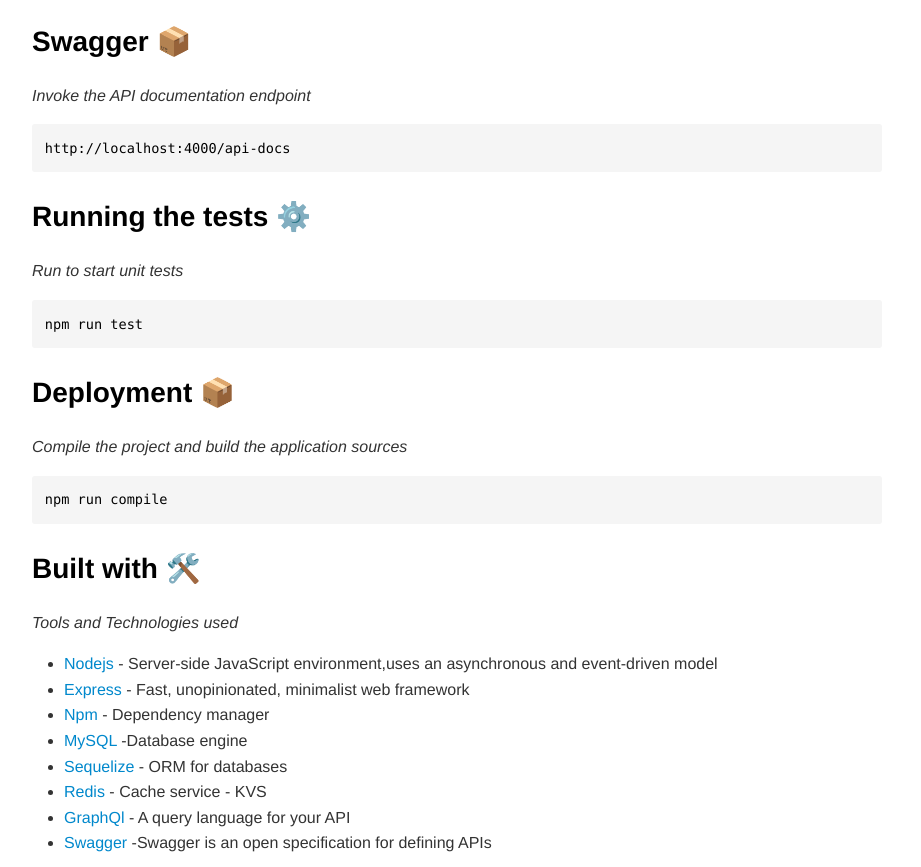
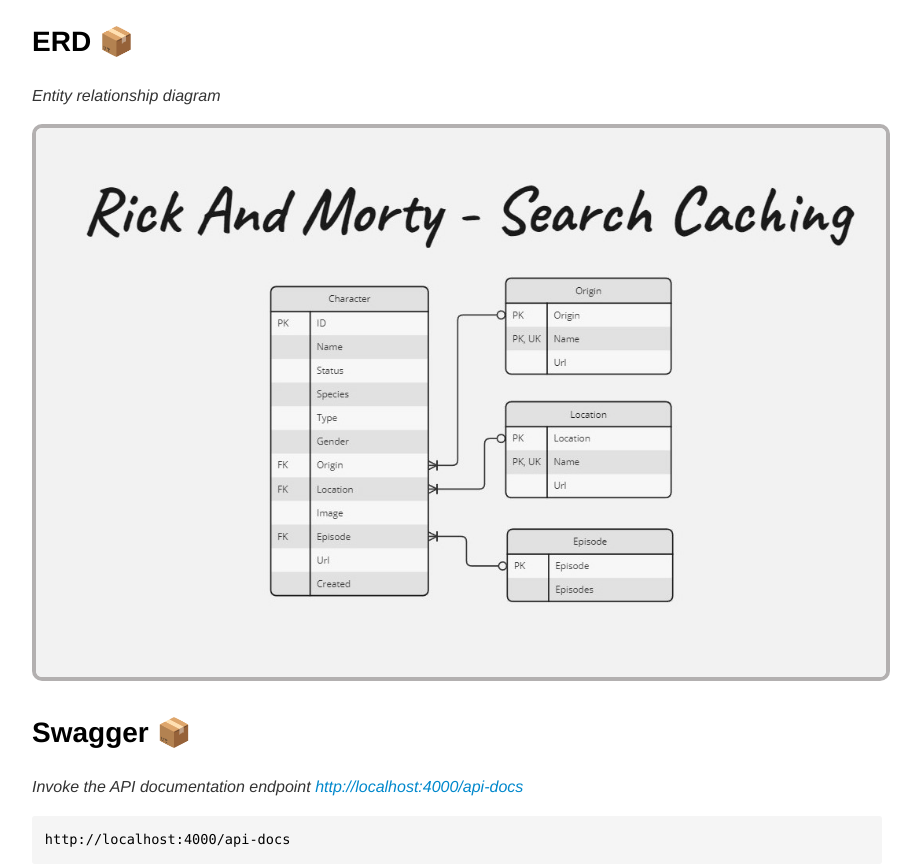
Before and after one commit to desobsesor/api-node-characters, a website: page views/index.html in a window 1280 px wide. Shown: the part 1628-2495 px from the top of the page, without its empty margins (183-1104 px from the left). Drawn offline with Linux system fonts and the light colour scheme.

Commit message:
fix: adjustment in main api page, add img erd to html view

```diff
--- a/views/css/index.css
+++ b/views/css/index.css
@@ -1,3 +1,8 @@
+img.erd {
+  border: 4px solid rgb(179, 176, 176);
+  border-radius: 10px;
+}
+
 code[class*="language-"],
 pre[class*="language-"] {
   color: #333;
--- a/views/index.html
+++ b/views/index.html
@@ -6,13 +6,6 @@
     <meta name="viewport" content="width=device-width, initial-scale=1.0" />
 
     <link rel="stylesheet" href="css/index.css" />
-
-    <!-- The content below will be included at the end of the <head> element. -->
-    <script type="text/javascript">
-      document.addEventListener("DOMContentLoaded", function () {
-        // your code here
-      });
-    </script>
   </head>
 
   <body for="html-export">
@@ -101,8 +94,23 @@
         class="language-text"
       ><code>http://localhost:4000
 </code></pre>
+      <h2 id="swagger-">ERD 📦</h2>
+      <p><em>Entity relationship diagram</em></p>
+      <img
+        class="erd"
+        src="assets/imgs/ERD.jpg"
+        alt="entity relationship diagram"
+      />
+
       <h2 id="swagger-">Swagger 📦</h2>
-      <p><em>Invoke the API documentation endpoint</em></p>
+      <p>
+        <em
+          >Invoke the API documentation endpoint
+          <a href="http://localhost:4000/api-docs" target="_blank"
+            >http://localhost:4000/api-docs</a
+          ></em
+        >
+      </p>
       <pre
         data-role="codeBlock"
         data-info=""
```
Also changed, not shown: views/assets/imgs/ERD.jpg (renamed from ERD.jpg).
